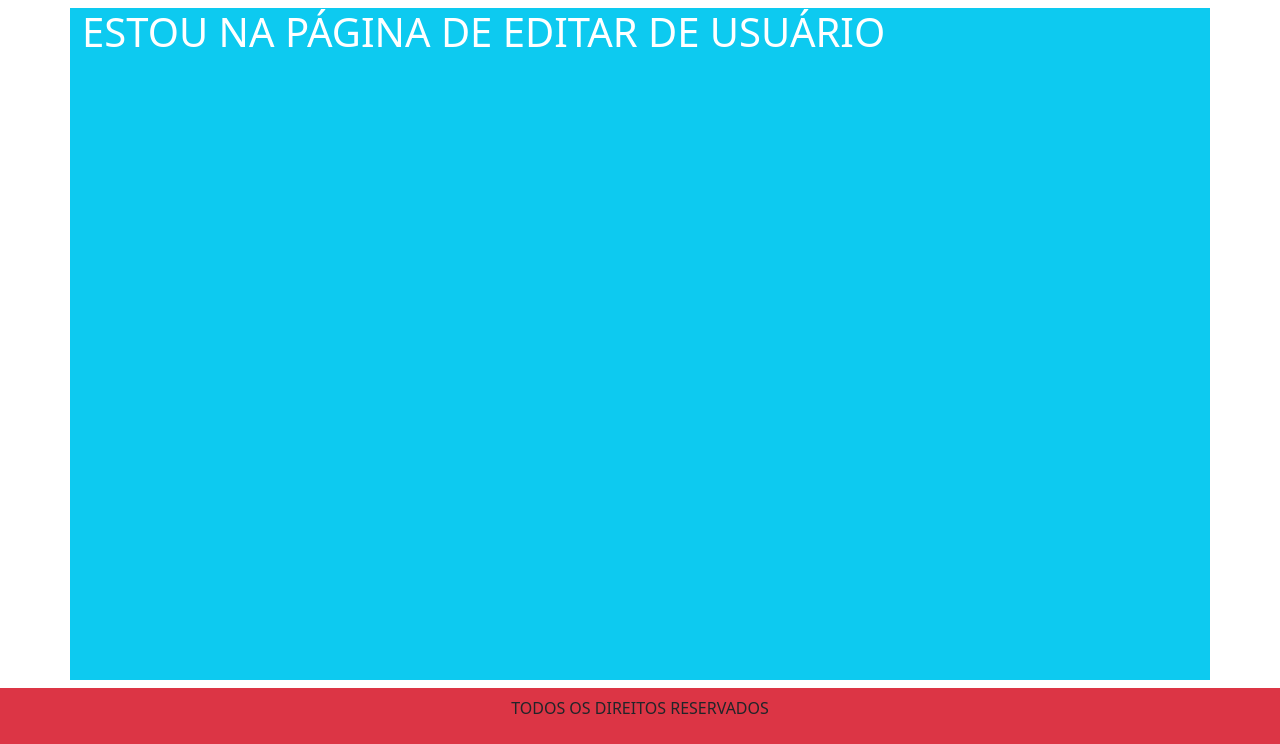
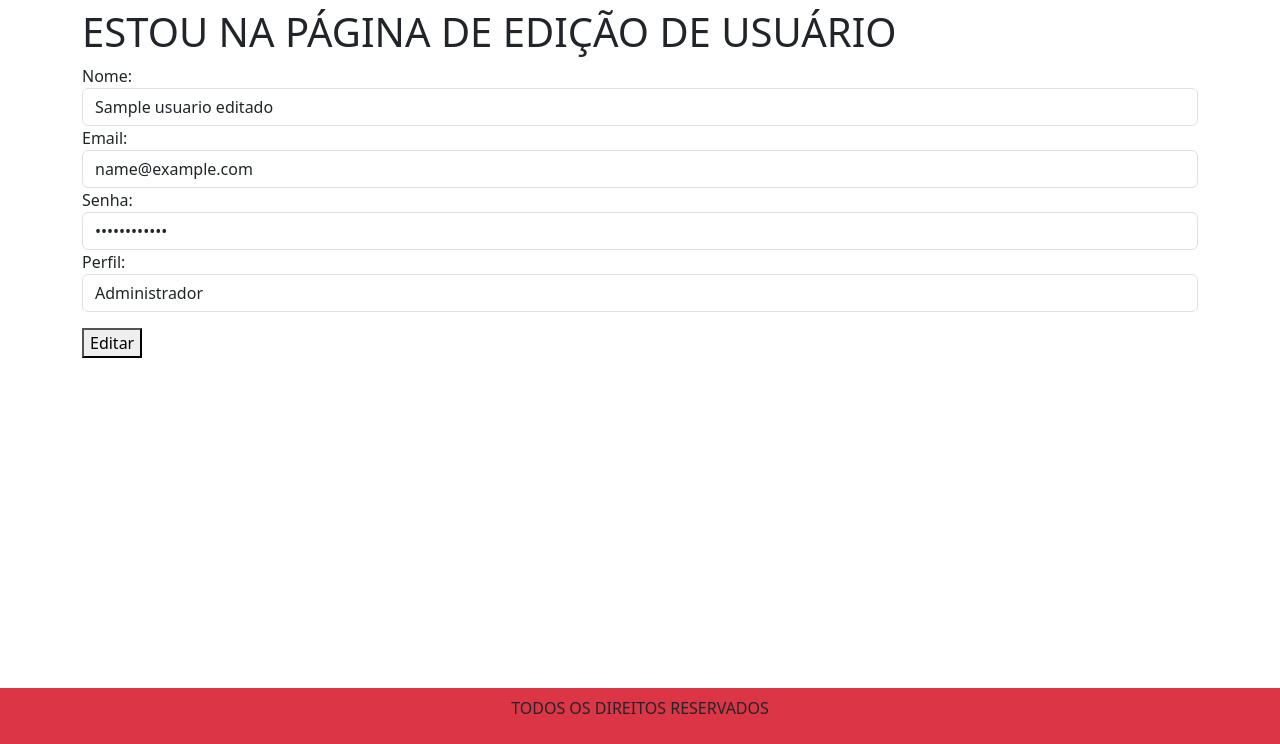
Before and after one commit to lucasmarinhorocha/SISTEMA-BIBLIOTECA-DDS-27-main, a Node server app: template client/views/usuarios/editar.ejs in a window 1280 px wide. Shown: the part 56-800 px from the top of the page. Run offline with Node 20, Linux system fonts and the light colour scheme; the template is opened without the code that fills it: most values are stand-ins (such as "Sample title", 1, 10 or a date in 2020); some libraries are stand-ins or nearby versions.

Commit message:
site usuario

```diff
--- a/client/views/partials/header.ejs
+++ b/client/views/partials/header.ejs
@@ -12,25 +12,44 @@
       crossorigin="anonymous"
     />
   </head>
-  <body class=" d-flex flex-column min-vh-100 ">
-
+  <body class="d-flex flex-column min-vh-100">
     <header class="bg-warning text-center">
       <!-- UMA BARRA DE NAVEGAÇÃO -->
       <nav class="navbar sm:navbar-expand bg-1" data-bs-theme="dark">
         <div class="container-fluid">
           <a class="navbar-brand" href="/usuarios">C&G SOLUTIONS</a>
-          <button class="btn-icon navbar-toggler" type="button" data-bs-toggle="drawer" data-bs-target="#navbarNav" aria-controls="navbarNav" aria-expanded="false" aria-label="Toggle navigation">
+          <button
+            class="btn-icon navbar-toggler"
+            type="button"
+            data-bs-toggle="drawer"
+            data-bs-target="#navbarNav"
+            aria-controls="navbarNav"
+            aria-expanded="false"
+            aria-label="Toggle navigation"
+          >
             <span class="navbar-toggler-icon" aria-hidden="true"></span>
           </button>
-          <dialog class="drawer drawer-end" tabindex="-1" id="navbarNav" aria-labelledby="navbarNavLabel">
+          <dialog
+            class="drawer drawer-end"
+            tabindex="-1"
+            id="navbarNav"
+            aria-labelledby="navbarNavLabel"
+          >
             <div class="drawer-header">
               <h5 class="drawer-title" id="navbarNavLabel">Menu</h5>
-              <button type="button" class="btn-close" data-bs-dismiss="drawer" aria-label="Close"></button>
+              <button
+                type="button"
+                class="btn-close"
+                data-bs-dismiss="drawer"
+                aria-label="Close"
+              ></button>
             </div>
             <div class="drawer-body">
               <ul class="navbar-nav">
                 <li class="nav-item">
-                  <a class="nav-link active" aria-current="page" href="/livros">Livros</a>
+                  <a class="nav-link active" aria-current="page" href="/livros"
+                    >Livros</a
+                  >
                 </li>
                 <li class="nav-item">
                   <a class="nav-link" href="/usuarios">Usuários</a>
@@ -41,9 +60,24 @@
                 <!-- <li class="nav-item">
                   <a class="nav-link disabled" aria-disabled="true">Disabled</a>
                 </li> -->
+
+
+
+               <!-- Condição se tiver usuario logado -->
+               <% if (usuario) { %>
+  <li class="nav-item d-flex align-items-center gap-2">
+    <b><%= usuario.nome %></b>
+    <a href="/login">
+      <button class="btn-solid theme-danger">Logout</button>
+    </a>
+  </li>
+<% } %>
+
               </ul>
             </div>
           </dialog>
         </div>
       </nav>
     </header>
+  </body>
+</html>
--- a/client/views/usuarios/editar.ejs
+++ b/client/views/usuarios/editar.ejs
@@ -1,11 +1,46 @@
-<!-- IMPORTAÇÃO DO HEADER -->
 <%- include('../partials/header') %>
 
-    <main class="bg-info container my-2 flex-grow-1">
-        <h1 style="color: white;">
-            ESTOU NA PÁGINA DE EDITAR DE USUÁRIO
+    <main class="container my-2 flex-grow-1">
+        <h1 class="fg-accent fs-6x1">
+            ESTOU NA PÁGINA DE EDIÇÃO DE USUÁRIO
         </h1>
+
+        <div class="d-flex flex-column">
+            <form action="/usuarios/editar/<%= usuarioEditado.id_usuario %>" method="post">
+
+                <!-- CAIXINHA DE NOME -->
+                <div class="form-group">
+                    <label for="nome"> Nome: </label>
+                    <input type="text" name="nome" id="nome" class="form-control" required value="<%= usuarioEditado.nome %>">
+                </div>
+
+                <!-- CAIXINHA DE EMAIL -->
+                <div class="form-group">
+                    <label for="email"> Email: </label>
+                    <input type="email" name="email" id="email" class="form-control" required value="<%= usuarioEditado.email %>">
+                </div>
+
+                <!-- CAIXINHA DE SENHA -->
+                <div class="form-group">
+                    <label for="senha"> Senha: </label>
+                    <input type="password" name="senha" id="senha" class="form-control" required value="<%= usuarioEditado.senha %>">
+                </div>
+
+                <!-- CAIXINHA DE PERFIL -->
+                <div class="form-group">
+                    <label for="perfil"> Perfil: </label>
+                    <select name="perfil" id="perfil" class="form-control">
+                        <option value="adm" <%= usuarioEditado.perfil === "adm" ? "selected" : "" %>>Administrador</option>
+                        <option value="bibliotecaria" <%= usuarioEditado.perfil === "bibliotecaria" ? "selected" : "" %>>Bibliotecaria</option>
+                    </select>
+                </div>
+
+                <!-- BOTÃO DE ENVIO -->
+                <button type="submit" class="btn-subtle theme-success mt-3">
+                    Editar
+                </button>
+            </form>
+        </div>
     </main>
 
-<!-- IMPORTAÇÃO DO FOOTER -->
 <%- include('../partials/footer') %>
--- a/server/server.js
+++ b/server/server.js
@@ -23,6 +23,24 @@ app.use(express.json())
 app.use(express.urlencoded({extended:true}))
 
 
+// configurações do express-session
+const session = require("express-session")
+app.use(session({
+    secret: 'cr7',
+    resave: false,
+    saveUninitialized: false
+}))
+
+// disponibiliza o usuario da sessao para o EJS usuar
+// DISPONIBILIZA O USUÁRIO DA SESSÃO PARA O EJS USAR
+app.use((req, res, next) => {
+res.locals.usuario = req.session?.usuario || null;
+req.usuario = req.session?.usuario || null;
+next();
+
+
+})
+
 // CRIAÇÃO DAS ROTAS
 // IMPORTAR AS ROTAS DE USUÁRIO
 const usuarioRoutes = require("./routes/usuarioRoutes.js")
@@ -34,6 +52,10 @@ app.get("/", (req, res) => {
 })
 
 app.get("/login", (req, res) => {
+
+    if (req.session.usuario){
+        req.session.destroy()
+    }
     res.render('login')
 })
 
```
Also changed, not shown: client/views/usuarios/listar.ejs (+10 -8 lines), server/controllers/usuarioControllers.js (+84 -10 lines), server/models/usuarioModels.js (+53 -7 lines), server/routes/usuarioRoutes.js (+10 -1 lines).
